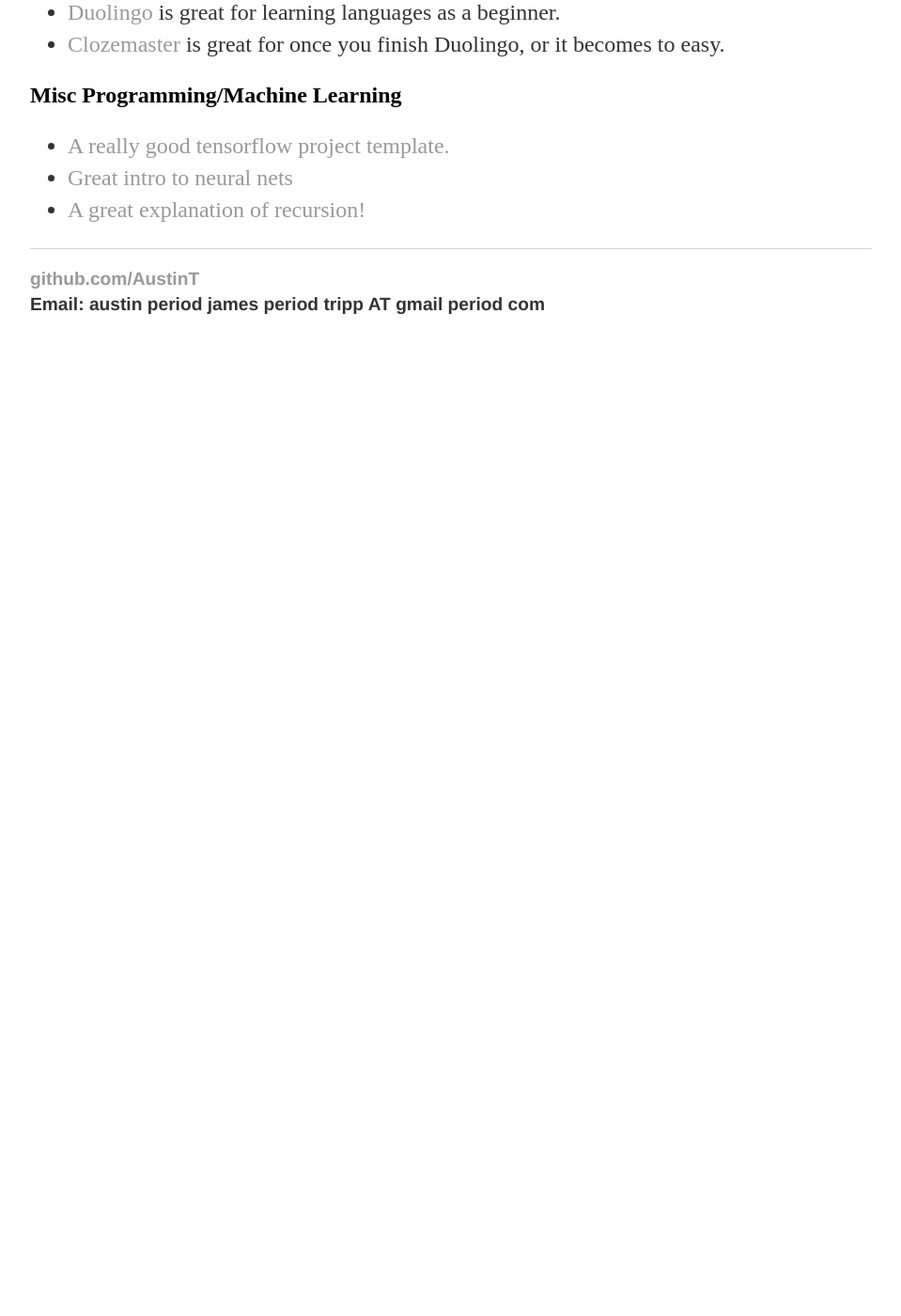
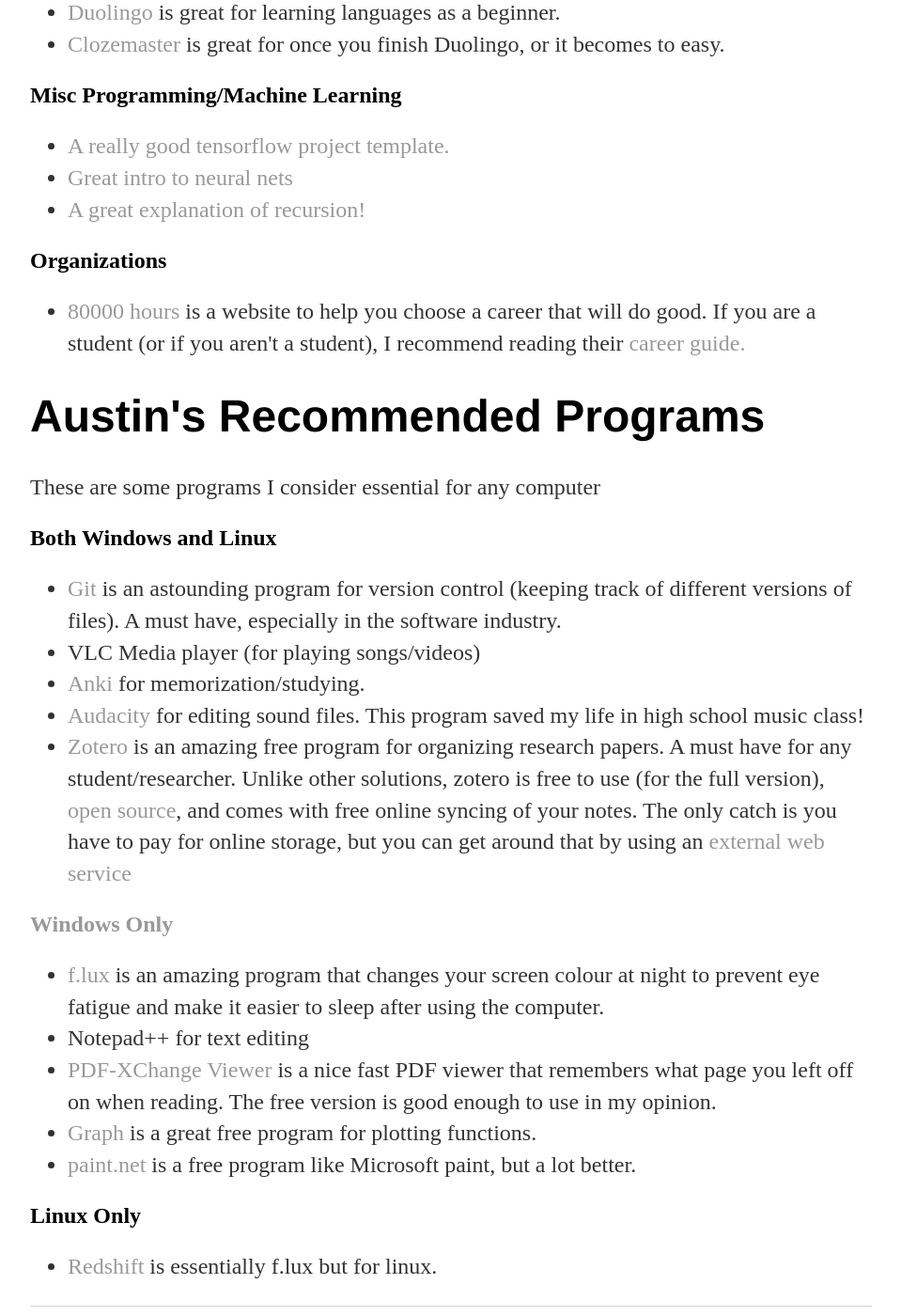
Before and after one commit to AustinT/AustinT.github.io, a Jekyll site: the page built from links/index.html, in a window 1280 px wide and 1400 px high, scrolled down 500 px. Shown: the whole window at 94% size, without its empty margins (160-1119 px from the left). Built offline with Jekyll 4.4.1, drawn with Linux system fonts in a browser that asks for light colours; before the commit the page ends 900 px from its top, so only the background shows below that.

Commit message:
Added some links to my recommended programs to the links page

```diff
--- a/links/index.html
+++ b/links/index.html
@@ -33,4 +33,59 @@
         Great intro to neural nets</a></li>
         <li><a href="/links">A great explanation of recursion!</a></li>
     </ul>
+    <h2>Organizations</h2>
+    <ul>
+        <li><a href="https://80000hours.org">80000 hours</a>
+        is a website to help you choose a career that will do good.
+        If you are a student (or if you aren't a student), I recommend reading their
+        <a href="https://80000hours.org/career-guide/"> career guide.</a>
+        </li>
+    </ul>
+
+
+
+
+    <h1>Austin's Recommended Programs</h1>
+    <p>These are some programs I consider essential for any computer</p>
+
+    <h2>Both Windows and Linux</h2>
+    <ul>
+        <li><a href="https://git-scm.com/">Git</a>
+        is an astounding program for version control
+        (keeping track of different versions of files).
+        A must have, especially in the software industry.</li>
+        <li>VLC Media player (for playing songs/videos)</li>
+        <li><a href="https://apps.ankiweb.net/">Anki</a> for memorization/studying.</li>
+        <li><a href="https://www.audacityteam.org/">Audacity</a> for editing sound files.
+        This program saved my life in high school music class!</li>
+        <li><a href="https://www.zotero.org/">Zotero</a> is an amazing free program for organizing
+        research papers. A must have for any student/researcher. Unlike other solutions, zotero is
+        free to use (for the full version), <a href="https://github.com/zotero">open source</a>,
+        and comes with free online syncing of your notes. The only catch is you have to pay for
+        online storage, but you can get around that by using an
+        <a href="https://www.zotero.org/support/kb/webdav_services">external web service</a)</li>
+    </ul>
+
+    <h2>Windows Only</h2>
+    <ul>
+        <li><a href="https://justgetflux.com/">f.lux</a>
+        is an amazing program that changes your screen colour at night
+        to prevent eye fatigue and make it easier to sleep after using the computer.</li>
+        <li>Notepad++ for text editing</li>
+        <li><a href="https://www.tracker-software.com/product/pdf-xchange-viewer">
+        PDF-XChange Viewer</a> is a nice fast PDF viewer that remembers what page you left off on
+        when reading. The free version is good enough to use in my opinion.</li>
+        <li><a href="https://www.padowan.dk/">Graph</a> is a great free program for
+        plotting functions.</li>
+        <li><a href="https://www.getpaint.net/download.html">paint.net</a> is a free program like
+        Microsoft paint, but a lot better.</li>
+
+    </ul>
+
+    <h2>Linux Only</h2>
+    <ul>
+        <li><a href="http://jonls.dk/redshift/">Redshift</a>
+        is essentially f.lux but for linux.</li>
+    </ul>
+
 </div>
```
